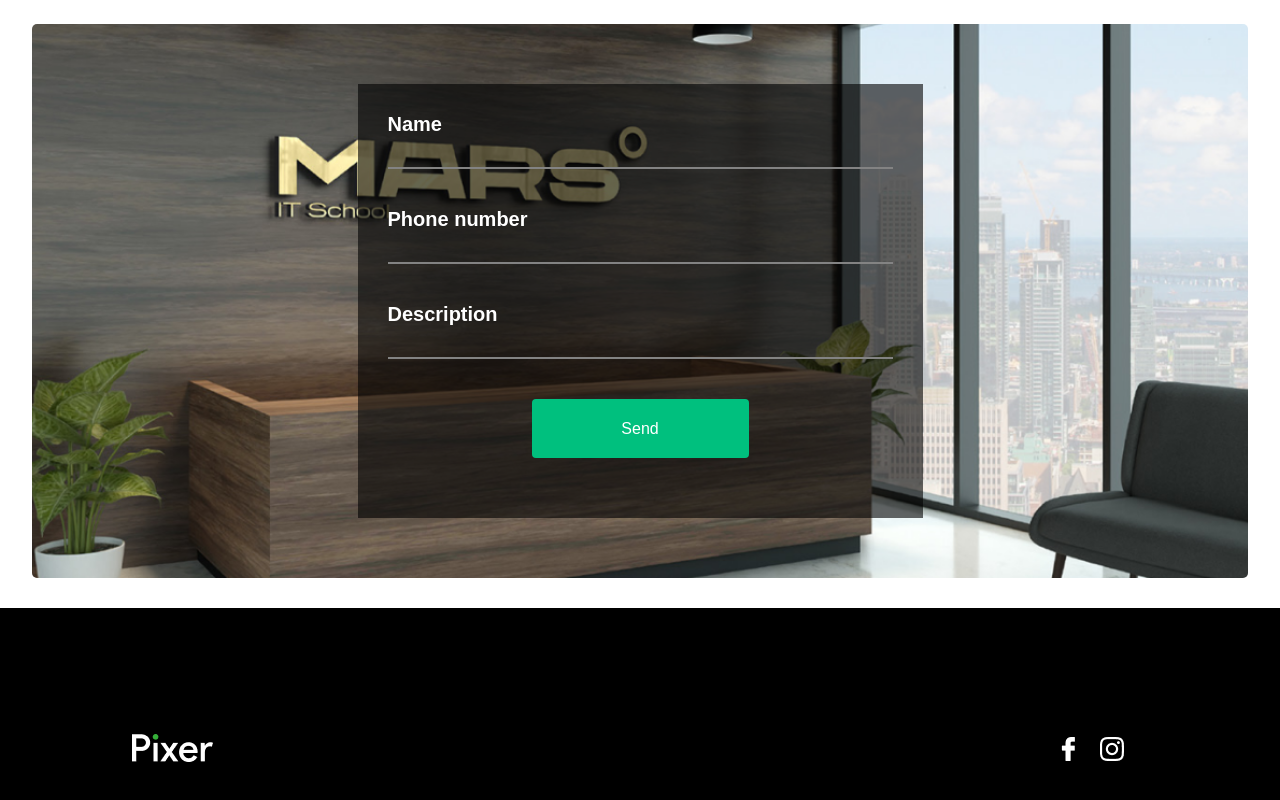
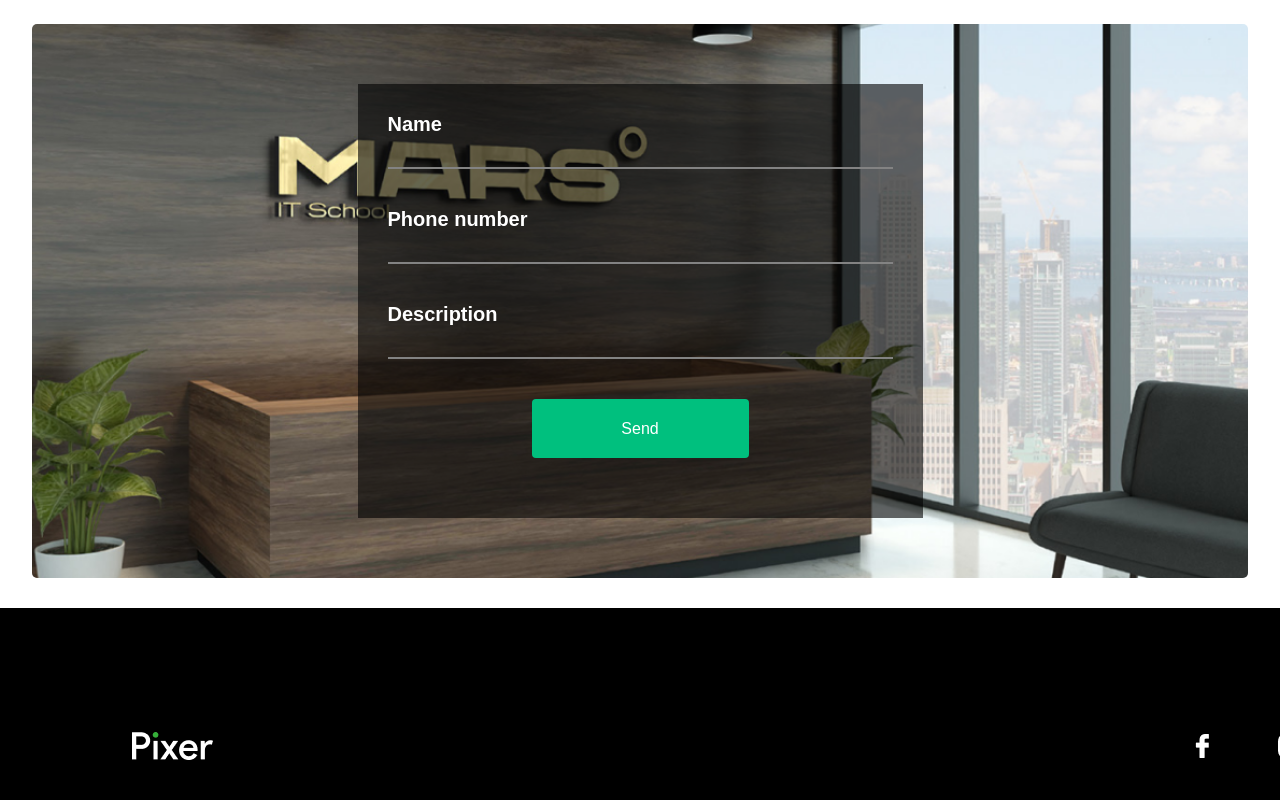
Before and after one commit to shamsvorzaon/16-project, a plain HTML site: page index.html in a window 1280 px wide. Shown: the part 1979-2779 px from the top of the page. Drawn offline with Linux system fonts and the light colour scheme.

Commit message:
Add files via upload

```diff
--- a/style.css
+++ b/style.css
@@ -238,11 +238,12 @@ footer {
 .footer-logo {
   font-weight: bold;
   font-size: 20px;
+  margin: -20px 0px;
 }
 
 .socials img {
   width: 24px;
-  margin: 0 8px;
+  margin: 0 30px;
 }
 
 .label{
@@ -314,3 +315,7 @@ outline: none;
   letter-spacing: 0%;
 
 }
+
+.socials{
+    margin: 0px -200px;
+}
```
